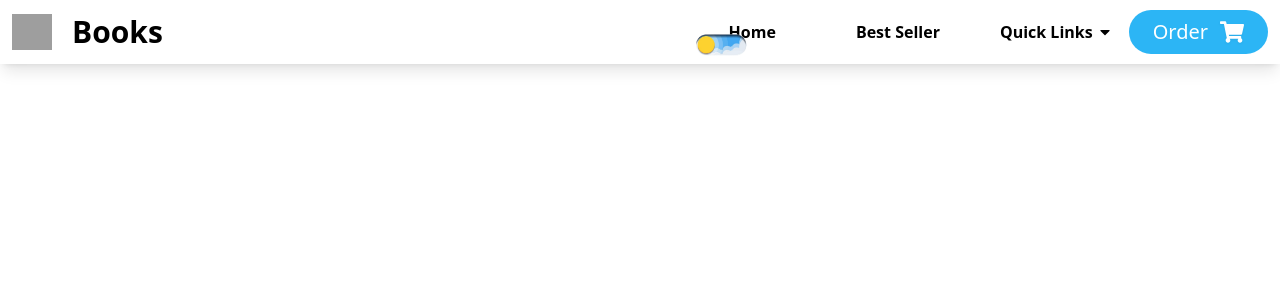
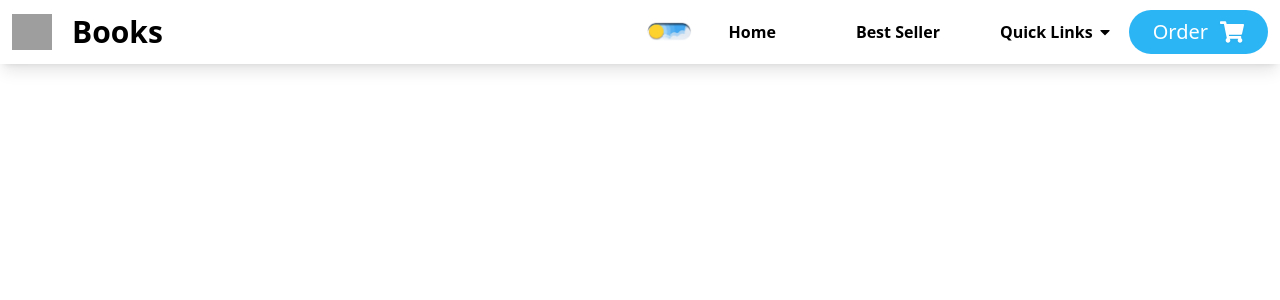
Before and after one commit to sohaibs-liberary/book-shop, a React (Vite) app: page / in a window 1280 px wide. Shown: the top 300 px of the page. Built offline with nearby package versions, Linux system fonts and the light colour scheme; grey boxes are pictures that could not be loaded.

Commit message:
set dark

```diff
--- a/src/components/Navbar/DarkMode.jsx
+++ b/src/components/Navbar/DarkMode.jsx
@@ -1,4 +1,4 @@
- import React from 'react'
+ import React, { useEffect, useState } from 'react'
 
  import Darkpng from "../../assets/images/dark-mode-button-85jBkhOs.png";
  import Lightpng from "../../assets/images/light-mode-button-X4OXHFfW.png";
@@ -6,12 +6,35 @@
 
 
  const DarkMode = () => {
+
+  const [theme , setTheme] = useState ( localStorage.getItem("theme") || "light" );
+
+  useEffect(() => {
+   if (theme ==="dark"){
+       document.documentElement.classList.add("dark");
+       localStorage.setItem("theme", "dark");
+   }else{
+         document.documentElement.classList.remove("dark");
+       localStorage.setItem("theme", "light");
+ }
+
+  }, [theme])
+
+
    return(
     <>
     <div className='' >
 
 
-      <img src={Lightpng} alt='light' className='w-14 cursor-pointer drop-shadow-[1px_1px_1px_rgba(0,0,0,0,1)] transition-all duration-300 absolute'></img>
+      <img src={Lightpng} alt='light' className={`w-12 cursor-pointer drop-shadow-[1px_1px_1px_rgba(0,0,0,0,1)] transition-all duration-300 absulate right-0 z-10
+
+      ${
+        theme === "dark" ? "opacity-0" :"opacity-100"
+      }
+
+        `}>
+
+        </img>
      {/* <img src={Darkpng} alt='Dark'></img>*/}
 
     </div>
```
